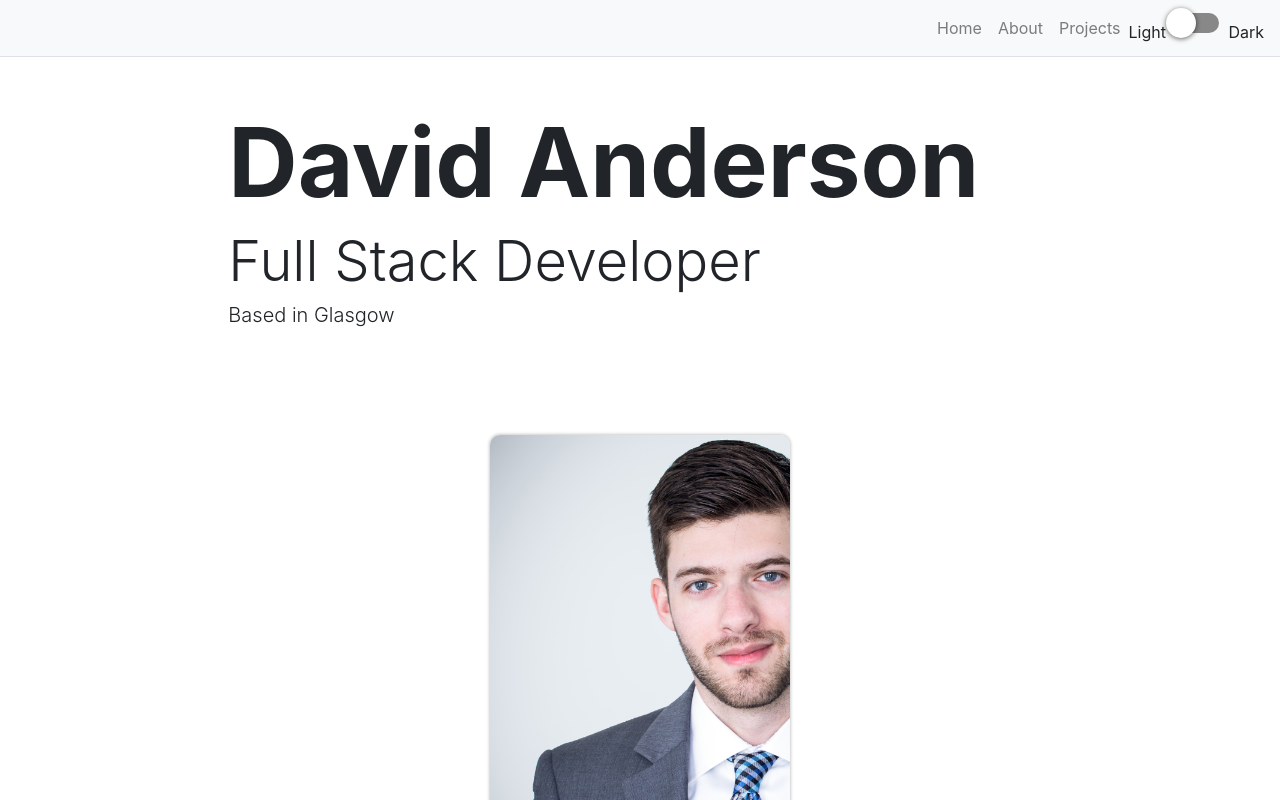
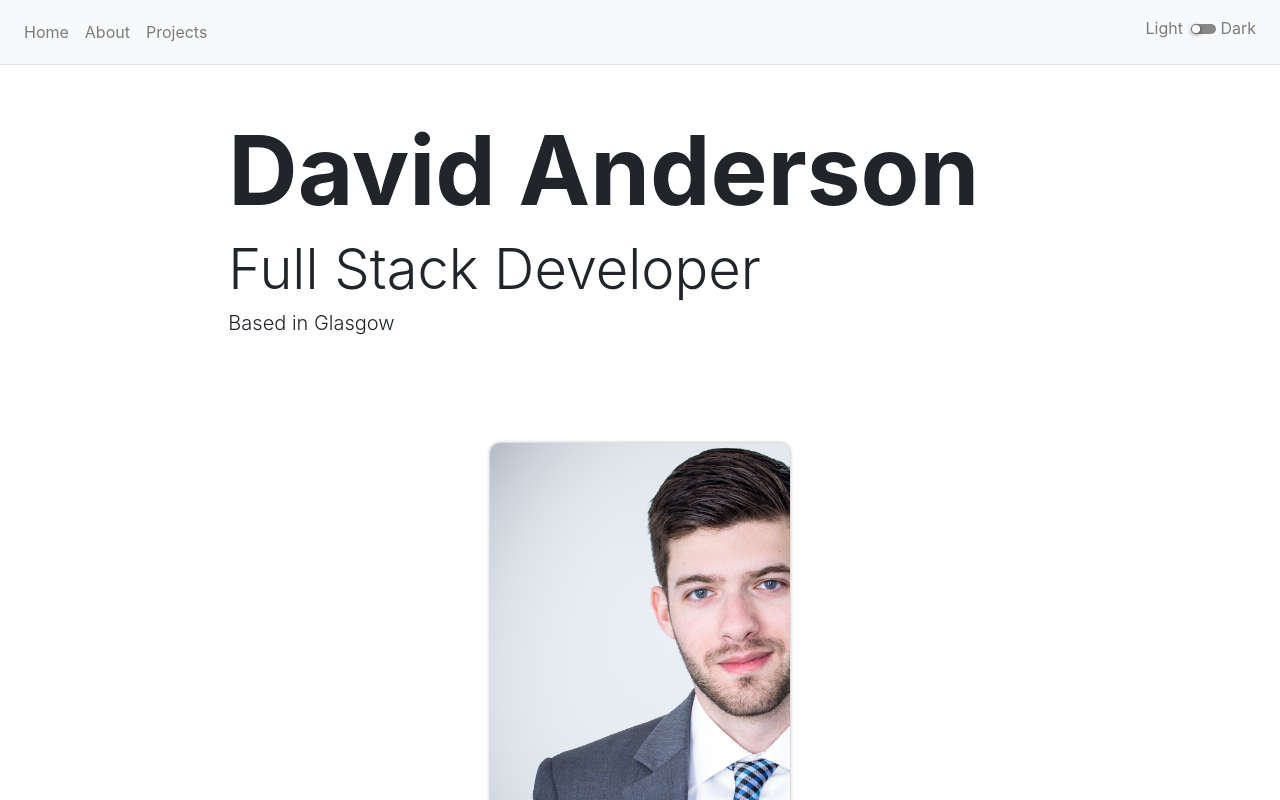
Before and after one commit to davidanderson281/portfolio-site, a React (Create React App) app: page / in a window 1280 px wide. Shown: the top 800 px of the page. Built offline with nearby package versions, Linux system fonts and the light colour scheme.

Commit message:
more changes

```diff
--- a/src/App.css
+++ b/src/App.css
@@ -36,3 +36,22 @@
     transform: rotate(360deg);
   }
 }
+
+.switch-container {
+  color: rgba(0, 0, 0, 0.5);
+  display: block;
+  padding: 0.5rem 0.5rem 1rem 0rem;
+}
+
+.dark-header-text {
+  color: rgba(255, 255, 255, 0.5);
+}
+
+.switch {
+  padding-left: 0.5rem;
+}
+
+.dark {
+  color: white;
+  background-color: #343a40 !important;
+}
--- a/src/App.js
+++ b/src/App.js
@@ -43,34 +43,36 @@ class App extends React.Component {
 
   handleChange(darkMode) {
     this.setState({ darkMode });
-    console.log('dark: ' + darkMode);
   }
 
   render() {
     return (
       <Router>
-        <Container className="p-0" fluid={true}>
+        <Container className={`p-0 ${this.state.darkMode ? "dark" : ""}`} fluid={true}>
           <Navbar className="border-bottom" bg={this.state.darkMode ? 'dark' : 'light'} expand="lg" variant={this.state.darkMode ? 'dark' : 'light'}>
             <Navbar.Toggle className="border-0" aria-controls="navbar-toggle" />
             <Navbar.Collapse id="navbar-toggle">
-              <Nav className="ml-auto">
+              <Nav className="mr-auto">
                 <Link className="nav-link" to="/">Home</Link>
                 <Link className="nav-link" to="/about">About</Link>
                 <Link className="nav-link" to="/projects">Projects</Link>
-                <div>
+                {/* <Link className="nav-link" to="/contact">Contact</Link> */}
+              </Nav>
+              <Nav className="ml-auto">
+                <div className={`switch-container ${this.state.darkMode ? "dark-header-text" : ""}`}>
                 Light
                 <Switch
                   onChange={this.handleChange}
                   checked={this.state.darkMode}
                   onColor="#86d3ff"
                   onHandleColor="#2693e6"
-                  handleDiameter={30}
                   uncheckedIcon={false}
                   checkedIcon={false}
                   boxShadow="0px 1px 5px rgba(0, 0, 0, 0.6)"
                   activeBoxShadow="0px 0px 1px 10px rgba(0, 0, 0, 0.2)"
-                  height={20}
-                  width={48}
+                  height={10}
+                  width={25}
+                  className="switch"
                 /> Dark
                 </div>
                 {/* <Link className="nav-link" to="/contact">Contact</Link> */}
```
